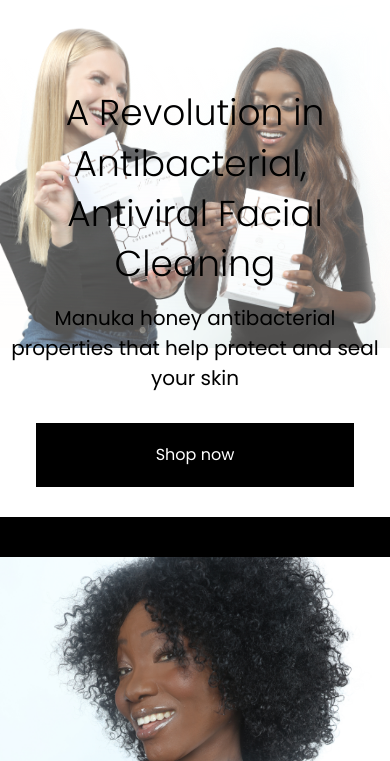
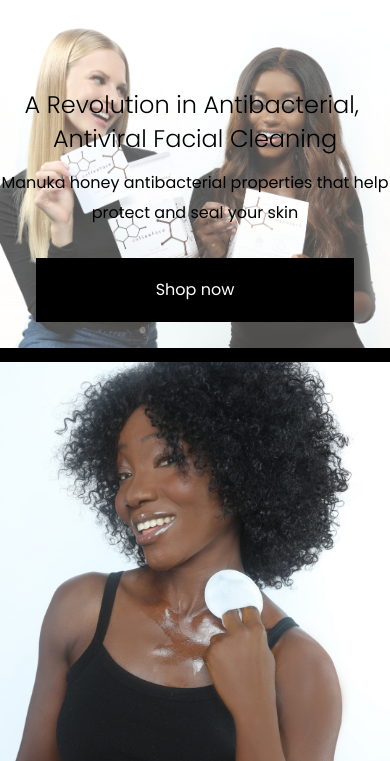
Before and after one commit to Vladimir1212/coffeface, a plain HTML site: page index.html in a window 390 px wide. Shown: the part 83-844 px from the top of the page. Drawn offline with nearby package versions, Linux system fonts and the light colour scheme.

Commit message:
Add files via upload

```diff
--- a/styles.css
+++ b/styles.css
@@ -35,7 +35,7 @@ body {
     max-width: 100%;
     overflow-x: hidden;
     line-height: 1;
-    min-width: 380px;
+    min-width: 350px;
 }
 ol, ul {
     list-style: none;
@@ -113,7 +113,6 @@ table {
     .main_content {
         margin-top: -265px;
         max-width: 550px;
-        padding-bottom: 30px;
     }
     .main_banner {
         background: linear-gradient(2.76deg, #FDFAF8 11.68%, rgba(255, 255, 255, 0) 80.51%);
@@ -177,6 +176,11 @@ table {
     max-width: 600px;
 
 }
+@media (max-width: 612px){
+    .h1 {
+        font-size: 24px;
+    }
+}
 .h1 {
     font-family: 'Poppins', sans-serif;
     font-style: normal;
@@ -186,6 +190,11 @@ table {
     text-align: center;
     color: #000000;
 }
+@media (max-width: 612px){
+    .h1 {
+        font-size: 24px;
+    }
+}
 .h1_description {
     font-family: 'Poppins', sans-serif;
     font-style: normal;
@@ -194,6 +203,11 @@ table {
     line-height: 30px;
     text-align: center;
     color: #000000;
+}
+@media (max-width: 612px){
+    .h1_description {
+        font-size: 16px;
+    }
 }
 .h1_button {
     font-family: 'Poppins', sans-serif;
@@ -440,7 +454,7 @@ table {
 }
 @media(max-width: 618px){
     .slider {
-        max-width: 350px;
+        max-width: 300px;
     }
 }
 .slider_item-image {
```
Lines whose indentation alone changed are shown as unchanged.
